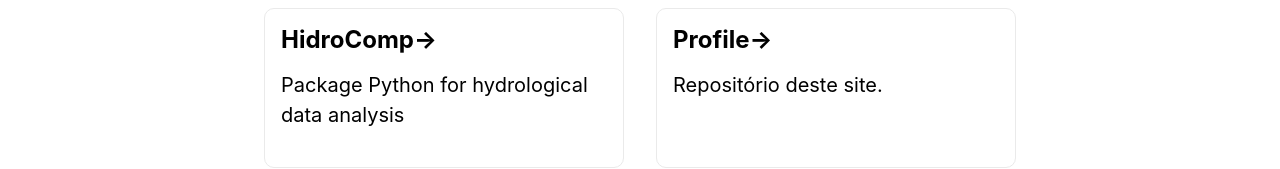
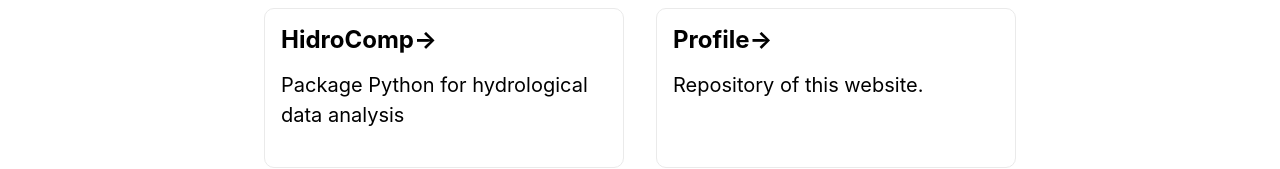
Before and after one commit to clebsonpy/profile, a Next.js app: page / in a window 1280 px wide. Shown: the part 283-452 px from the top of the page. Built offline with nearby package versions, Linux system fonts and the light colour scheme.

Commit message:
Description card profile

```diff
--- a/pages/index.js
+++ b/pages/index.js
@@ -137,7 +137,7 @@ export default function Home() {
                           link={"https://github.com/clebsonpy/hidrocomp"}
                     />
                     <Card title="Profile"
-                          description="Repositório deste site."
+                          description="Repository of this website."
                           link={"https://github.com/clebsonpy/profile"}
                     />
                     <Card title="HydroPythonApi"
```
